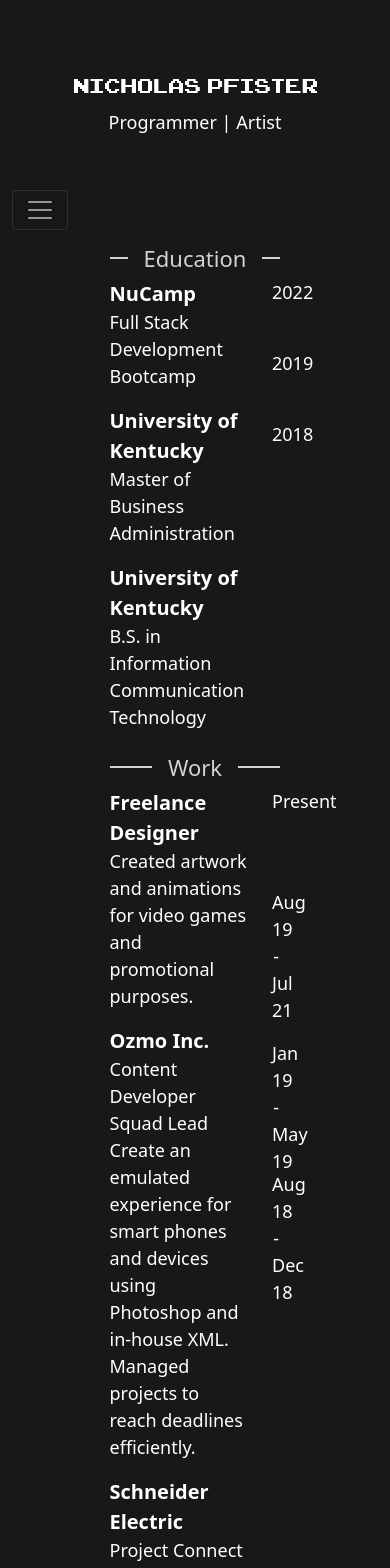
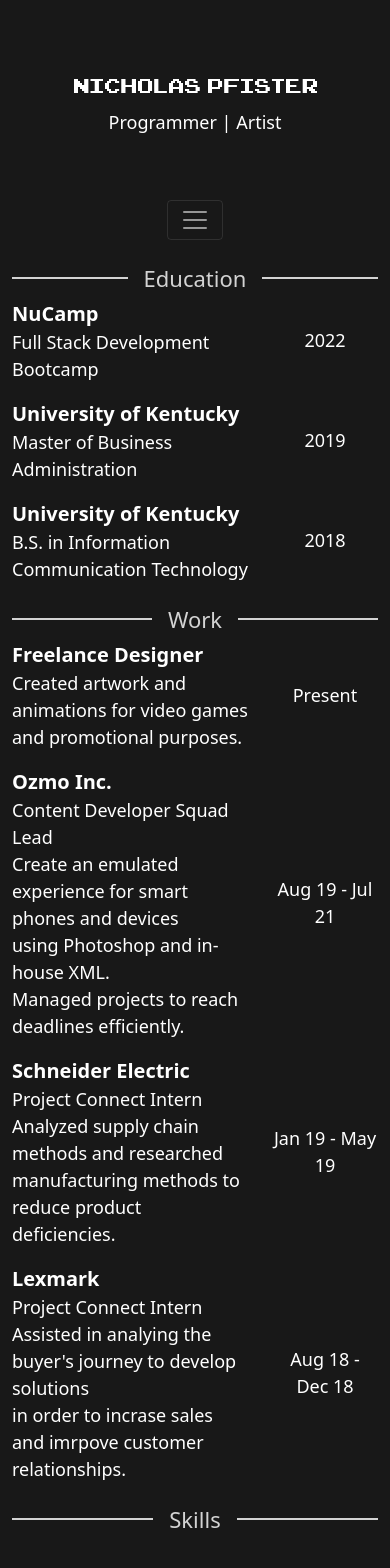
Before and after one commit to npfister13/portfolio-project, a React (Create React App) app: page /resume in a window 390 px wide. Shown: the top 1568 px of the page. Built offline with nearby package versions, Linux system fonts and the light colour scheme.

Commit message:
mobile adjustments

```diff
--- a/src/App.css
+++ b/src/App.css
@@ -52,10 +52,19 @@
   padding-top: 0px !important;
 }
 
+.navbar .container-fluid {
+  display: block !important;
+  padding: 10px 10px 10px 10px;
+  background-color: rgb(24, 24, 24);
+}
+.navbar ul {
+  padding: 10px 10px 0px 10px;
+}
+
 .collapse.navbar-collapse {
   background-color: rgb(24, 24, 24) !important;
-  padding: 10px 10px;
 }
+
 
 .loadingDiv {
   position: fixed;
@@ -158,6 +167,10 @@
 
 } */
 
+.artworks ul {
+  margin: auto;
+}
+
 .artworks img {
   animation: .5s ease-out 0s 1 slideInFromTop;
   border: 6px solid rgb(0, 0, 0);
@@ -169,11 +182,14 @@
   background-color: #282c34 !important;
   color: white;
   max-width: 520px !important;
-  height: 520px !important;
+  min-width: 200px;
+  min-height: 378px;
+  max-height: 520px;
   width: auto\9;
   margin: 20px auto;
   align-self: center;
   object-fit: cover;
+  overflow: hidden;
 }
 
 .artworks img::after {
@@ -264,6 +280,19 @@
   font-size: 18px;
 }
 
+@media only screen and (max-width: 767px){
+  #aboutMyself {
+    padding: 10px 15px;
+  }
+  #about {
+    padding: 20px !important;
+  }
+}
+
+#aboutImg {
+  padding: 10px;
+}
+
 #aboutImg img {
   border: 6px solid rgb(0, 0, 0);
   border-radius: 5px;
@@ -271,28 +300,9 @@
   padding: 0;
   -webkit-transition: all 0.6s cubic-bezier(0.165, 0.84, 0.44, 1);
   transition: all 0.6s cubic-bezier(0.165, 0.84, 0.44, 1);
-}
-
-.homeArt{
-  display: flex;
-  flex: 1;
-}
-
-#whatIDo img {
-  margin: 0px 10px;
-  width: 420px;
-  height: 420px;
-  object-fit: cover;
-  border: 6px solid rgb(0, 0, 0);
-  border-radius: 5px;
-  box-shadow: 0 0 4px 4px #2a4f3d;
-  padding: 0;
-  border: 6px solid rgb(0, 0, 0);
-  border-radius: 5px;
-  box-shadow: 0 0 4px 4px #2a4f3d;
-  padding: 0;
-  -webkit-transition: all 0.6s cubic-bezier(0.165, 0.84, 0.44, 1);
-  transition: all 0.6s cubic-bezier(0.165, 0.84, 0.44, 1);
+  width: auto\9;
+  max-width: 100%;
+  height: auto;
 }
 
 .nav-link {
@@ -391,8 +401,13 @@
 #resumeWrapper {
   animation: .5s ease-out 0s 1 slideInFromTop;
   display: block;
-  width: 50%;
   margin: auto;
+}
+
+@media only screen and (min-width: 1024px) {
+  #resumeWrapper {
+    width: 50%;
+  }
 }
 
 .positionTitle {
@@ -406,21 +421,6 @@
   font-size: 18px;
 }
 
-#fdYear{
-  height: 85px;
-}
-#ozYear {
-  height: 135px;
-}
-#schYear {
-  height: 115px;
-}
-#lexYear {
-  height: 110px;
-}
-#nucampYear, #mbaYear, #ictYear {
-  height: 55px;
-}
 
 #resumeWrapper .card {
   height: 300px;
@@ -556,7 +556,7 @@
 }
 
 .artworks ul {
-  padding-inline-start: 0px !important;
+  padding: 20px !important;
 }
 
 .buttonHolder {
--- a/src/components/Artwork.js
+++ b/src/components/Artwork.js
@@ -12,7 +12,6 @@
                     if (index < itemsPerScreen){
                         return (
                             <img src={item.image} alt={item.alt}/>
-
                         )
                     }
                     else {
@@ -85,7 +84,6 @@
                     <div className="container">
                         <RenderItem items={this.state.artworks} itemsPerScreen={this.state.artworksPerScreen} itemsDisplayArray={this.state.artworksDisplayArray} />
 
-
                     </div>
                     <div className="buttonHolder">
                         {moreArtworks}
--- a/src/components/Home.js
+++ b/src/components/Home.js
@@ -9,11 +9,11 @@
             <div className="homeWrapper">
                 <section id="about" className="p-5">
                     <div className="container">
-                        <div className="row about">
-                            <div className='col-lg-4' id="aboutImg">
-                                <img className="d-flex m-auto width-150" src="assets/images/self portrait1-1.png" alt="" />
+                        <div className="row about align-items-center">
+                            <div className='col-12 col-lg-4' id="aboutImg">
+                                <img className="d-flex m-auto" src="assets/images/self portrait1-1.png" alt="" />
                             </div>
-                            <div className='col-lg-8' id="aboutMyself">
+                            <div className='col-12 col-lg-8' id="aboutMyself">
                                 <small>A little something...</small>
                                 <h2><i>About Myself</i></h2>
                                 <p>I'm a front-end web developer, passionate about art, design, and optimizing the user experience for client websites. I utilize HTML/CSS and Javascript, as well as libraries and frameworks like React and Bootstrap, to create websites and applications that solve problems. When I'm not working on improving my coding skills, I often work on art commissions for pixel art, animations, and logos. In my free time, I enjoy playing video games and going on walks with my two energetic dogs, Luna and Misha. Browse my website to learn more about me and explore my previous coding projects and art commissions. Feel free to reach out for more info.</p>
--- a/src/components/Resume.js
+++ b/src/components/Resume.js
@@ -70,32 +70,43 @@
         <React.Fragment>
             <NavTab />
             <div id="resumeWrapper">
-                <section id="resume">
                 <div className="container">
                     <DividerWithText>Education</DividerWithText>
                     <div className="row">
                         <div className="col-12">
-                                <div className="row">
-                                    <div className="col col-10 span-10 positionTitle">
+                            <div className="row align-items-center">
+                                <div className="col-8 col-sm-10 positionTitle">
                                     <p>
                                         <strong>NuCamp</strong><br/>
                                         Full Stack Development Bootcamp
                                         <br/>
                                     </p>
+                                </div>
+                                <div className="col col-md-2 positionYear">
+                                    <p id='nucampYear'>2022</p>
+                                </div>
+                            </div>
+                            <div className="row align-items-center">
+                                <div className="col-8 col-sm-10 positionTitle">
                                     <p>
                                         <strong>University of Kentucky</strong><br/>
                                         Master of Business Administration
                                         <br/>
                                     </p>
+                                </div>
+                                <div className="col col-md-2 positionYear">
+                                    <p id='nucampYear'>2019</p>
+                                </div>
+                            </div>
+                            <div className="row align-items-center">
+                                <div className="col-8 col-sm-10 positionTitle">
                                     <p>
                                         <strong>University of Kentucky</strong><br/>
                                         B.S. in Information Communication Technology
                                         <br/>
                                     </p>
                                 </div>
-                                    <div className="col col-2 span-2 positionYear">
-                                        <p id='nucampYear'>2022</p>
-                                        <p id='mbaYear'>2019</p>
+                                <div className="col col-md-2 positionYear">
                                     <p id='ictYear'>2018</p>
                                 </div>
                             </div>
@@ -104,13 +115,20 @@
                     <DividerWithText>Work</DividerWithText>
                     <div className="row">
                         <div className="col-12">
-                                <div className="row">
-                                    <div className="col col-10 span-10 positionTitle">
+                            <div className="row align-items-center">
+                                <div className='col-8 col-sm-10 positionTitle'>
                                     <p>
                                         <strong>Freelance Designer</strong><br/>
                                         Created artwork and animations for video games<br/>
                                         and promotional purposes.
                                     </p>
+                                </div>
+                                <div className="col col-md-2 positionYear">
+                                    <p id='fdYear'>Present</p>
+                                </div>
+                            </div>
+                            <div className='row align-items-center'>
+                                <div className='col-8 col-sm-10 positionTitle'>
                                     <p>
                                         <strong>Ozmo Inc.</strong> <br/>
                                         Content Developer Squad Lead
@@ -118,23 +136,33 @@
                                         Create an emulated experience for smart phones and devices<br/>using Photoshop and
                                         in-house XML.<br/>Managed projects to reach deadlines efficiently.
                                     </p>
+                                </div>
+                                <div className="col col-md-2 positionYear">
+                                    <p id='ozYear'>Aug 19 - Jul 21</p>
+                                </div>
+                            </div>
+                            <div className='row align-items-center'>
+                                <div className='col-8 col-sm-10 positionTitle'>
                                     <p>
                                         <strong>Schneider Electric</strong><br/>
                                         Project Connect Intern<br/>
                                         Analyzed supply chain methods and researched<br/>manufacturing methods to reduce product deficiencies.
                                     </p>
+                                </div>
+                                <div className="col col-md-2 positionYear">
+                                <p id='schYear'>Jan 19 - May 19</p>
+                                </div>
+                            </div>
+                            <div className='row align-items-center'>
+                                <div className='col-8 col-sm-10 positionTitle'>
                                     <p>
                                         <strong>Lexmark</strong><br/>
                                         Project Connect Intern<br/>
                                         Assisted in analying the buyer's journey to develop solutions<br/>
                                         in order to incrase sales and imrpove customer relationships.
                                     </p>
-
                                 </div>
-                                    <div className="col col-2 span-2 positionYear">
-                                        <p id='fdYear'>Present</p>
-                                        <p id='ozYear'>Aug 19 - Jul 21</p>
-                                        <p id='schYear'>Jan 19 - May 19</p>
+                                <div className="col col-md-2 positionYear">
                                     <p id='lexYear'>Aug 18 - Dec 18</p>
                                 </div>
                             </div>
@@ -144,9 +172,6 @@
                     <DividerWithText>Skills</DividerWithText>
 
                 </div>
-
-                </section>
-
             </div>
             <div className="container skillContainer">
                 <div className="col-12">
```
Lines whose indentation alone changed are shown as unchanged.
